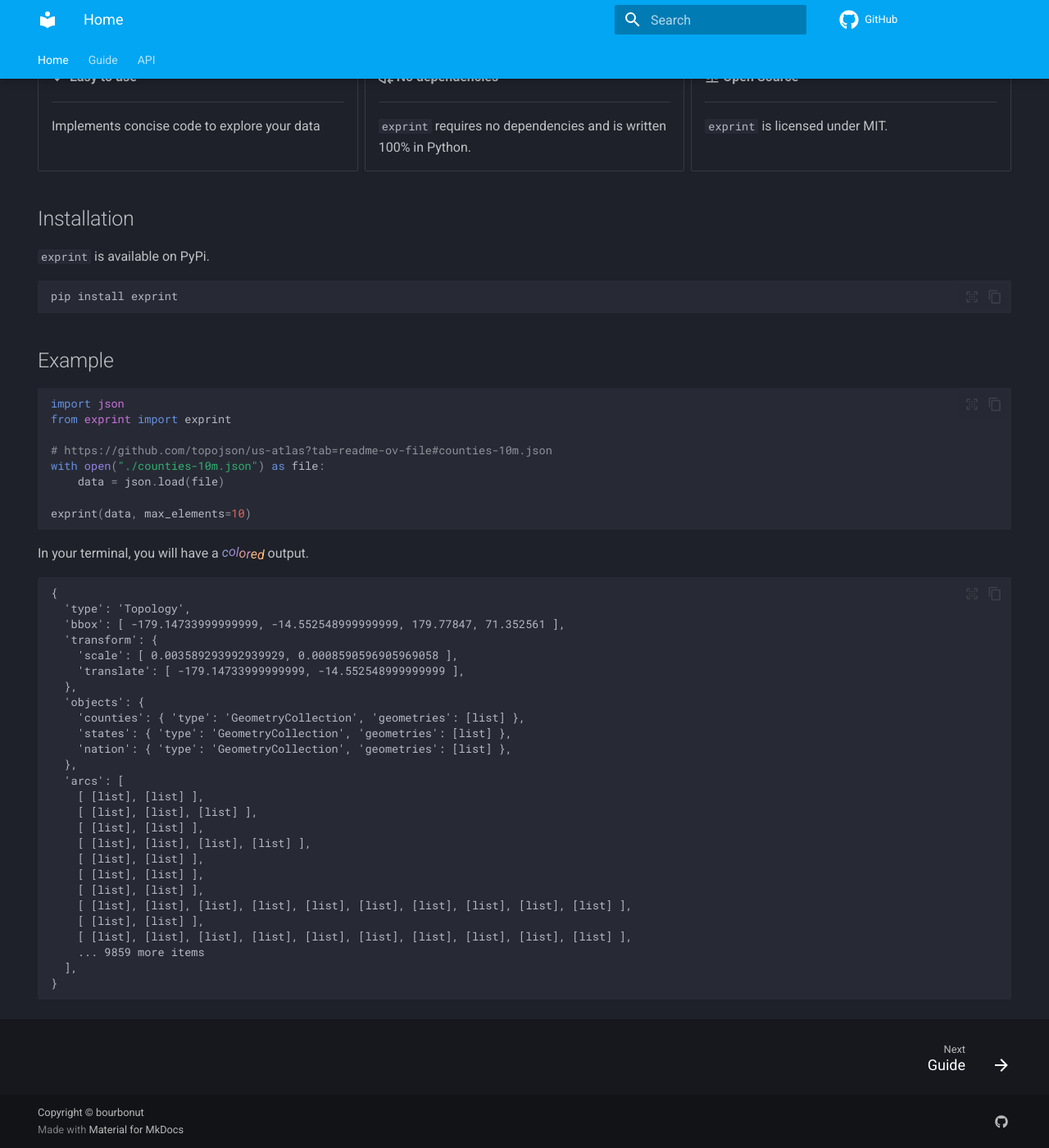
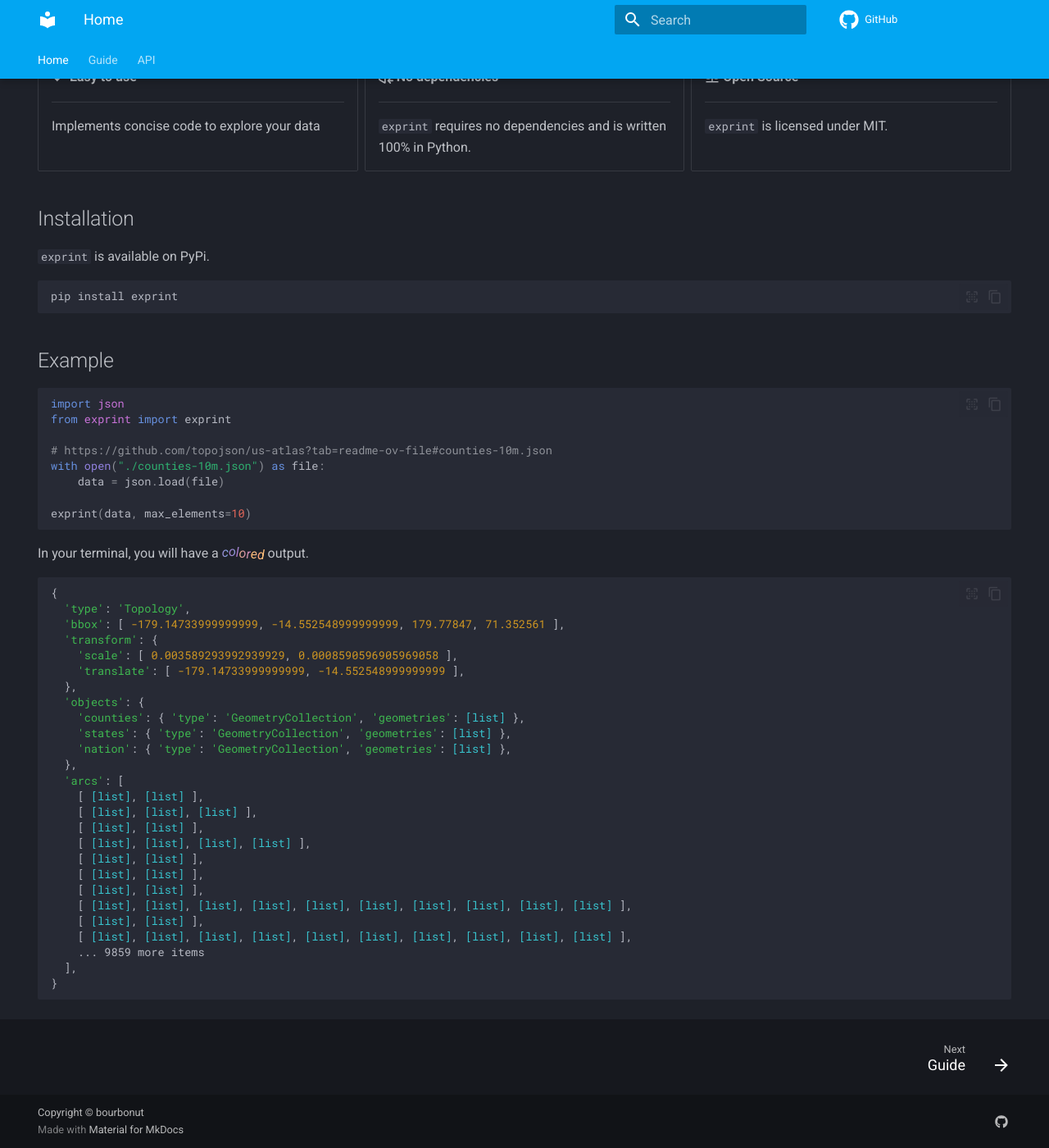
Before and after one commit to bourbonut/exprint, an MkDocs documentation site: the page built from docs/index.md, in a window 1280 px wide and 1400 px high, scrolled down 347 px. Shown: the whole window at 82% size. Built offline with MkDocs 1.6.1 and Material for MkDocs 9.7.7, drawn with Linux system fonts in a browser that asks for light colours; comment, search, counter and statistics services are not loaded.

Commit message:
Add custom highlighting in documentation

````diff
--- a/docs/index.md
+++ b/docs/index.md
@@ -67,7 +67,7 @@ In your terminal, you will have a
 </span>
 output.
 
-```
+```{ #hlcode }
 {
   'type': 'Topology',
   'bbox': [ -179.14733999999999, -14.552548999999999, 179.77847, 71.352561 ],
--- /dev/null
+++ b/docs/javascript/customhl.js
@@ -0,0 +1,20 @@
+const list = /(\[list\])/g;
+const number = /(?<!\.)(?<!\.\s)-?\b\d+(?:\.\d+)?\b/g;
+const string = /'([^']*)'/g;
+const quotes = /"([^"]*)"/g;
+const hlcode = document.getElementById("hlcode");
+const code = (hlcode == null) ? null : hlcode.querySelector("code");
+if (code != null) {
+  code.querySelectorAll("span").forEach(span => {
+    const replaced = span.textContent.replace(quotes, (match) => {
+      return `<span class="hl-string">${match}</span>`;
+    }).replace(string, (match) => {
+      return `<span class="hl-string">${match}</span>`;
+    }).replace(number, (match) => {
+      return `<span class="hl-number">${match}</span>`;
+    }).replace(list, (match) => {
+      return `<span class="hl-list">${match}</span>`;
+    });
+    span.innerHTML = replaced;
+  });
+}
--- a/docs/stylesheets/extra.css
+++ b/docs/stylesheets/extra.css
@@ -33,3 +33,15 @@
     50%   { transform: translateY(+0.1em); }
     100%   { transform: translateY(-0.1em); }
 }
+
+.hl-string {
+  color: #3fb850;
+}
+
+.hl-list {
+  color: #38c3cd;
+}
+
+.hl-number {
+  color: #ce9622;
+}
--- a/mkdocs.yml
+++ b/mkdocs.yml
@@ -74,6 +74,7 @@ extra:
 
 extra_javascript:
   - https://unpkg.com/mathjax@3/es5/tex-mml-chtml.js
+  - javascript/customhl.js
 
 extra_css:
   - stylesheets/extra.css
````
Also changed, not shown: docs/guide.md (+1 -1 lines).
